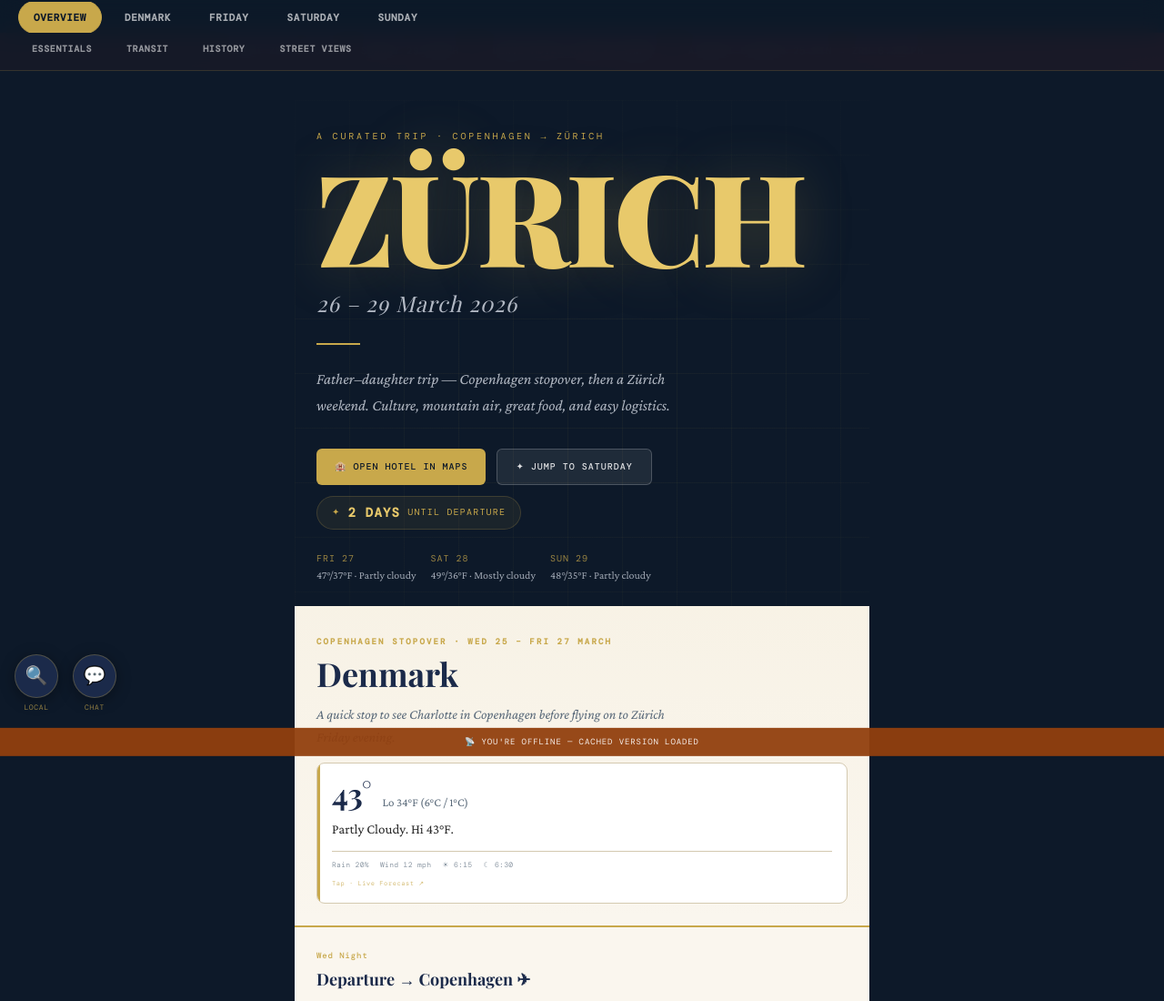
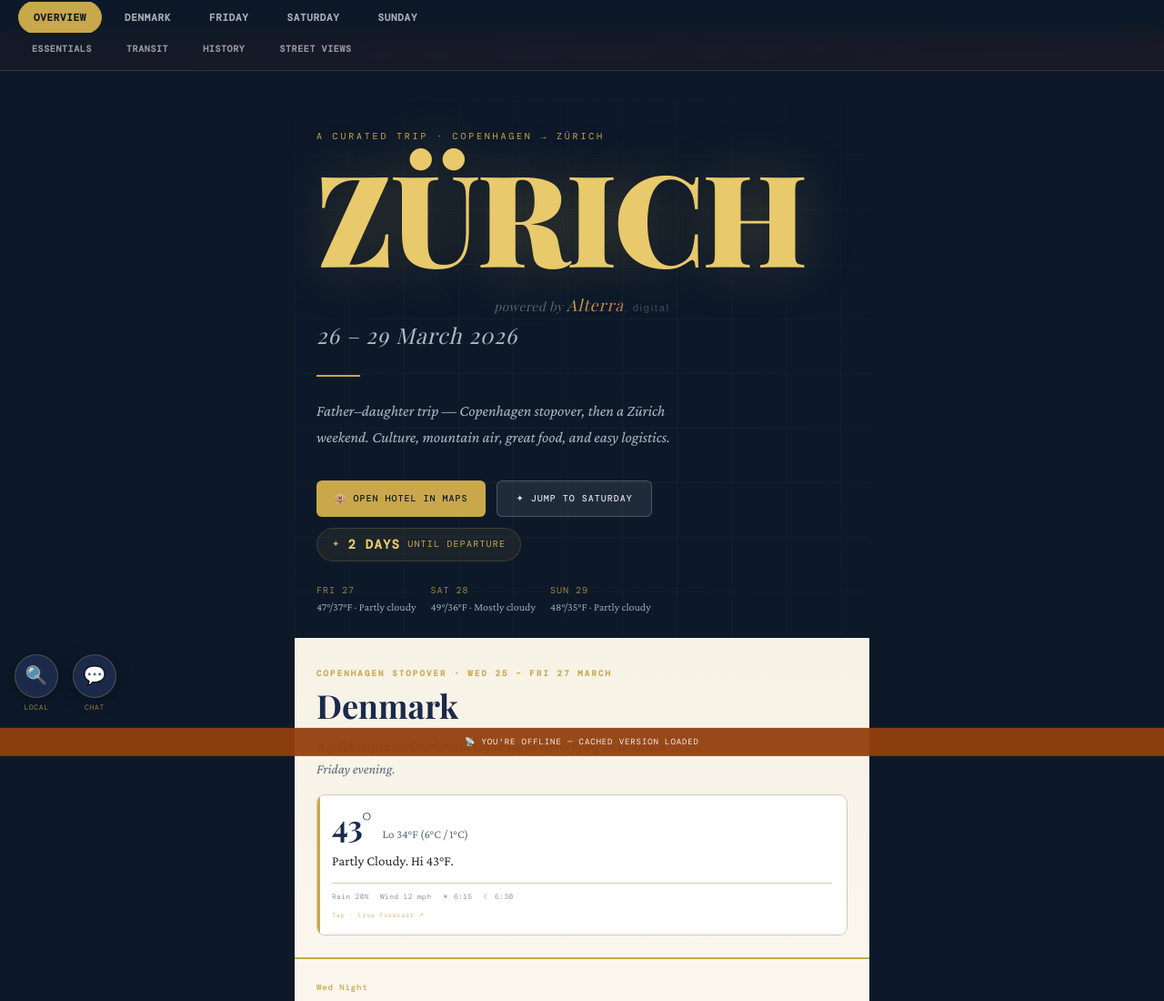
Before and after one commit to jhwiv/zurich-pwa, a plain HTML site: page index.html in a window 1280 px wide. Shown: the top 1100 px of the page at 91% size. Drawn offline with nearby package versions, Linux system fonts and the light colour scheme; no server answers; a web font is replaced by a local one.

Commit message:
Add Alterra branding below hero title

```diff
--- a/index.html
+++ b/index.html
@@ -1475,6 +1475,9 @@ section[id]{
   <div class="hero-inner">
     <div class="hero-eyebrow">A Curated Trip · Copenhagen → Zürich</div>
     <div class="hero-title" aria-label="Zürich">ZÜRICH</div>
+    <p class="alterra-powered" style="padding:6px 0 0;">
+      powered by <span class="alterra-name">Alterra</span><span class="alterra-digital">, digital</span>
+    </p>
     <div class="hero-dates">26 – 29 March 2026</div>
     <div class="hero-rule"></div>
     <div class="hero-desc">Father–daughter trip — Copenhagen stopover, then a Zürich weekend. Culture, mountain air, great food, and easy logistics.</div>
```
